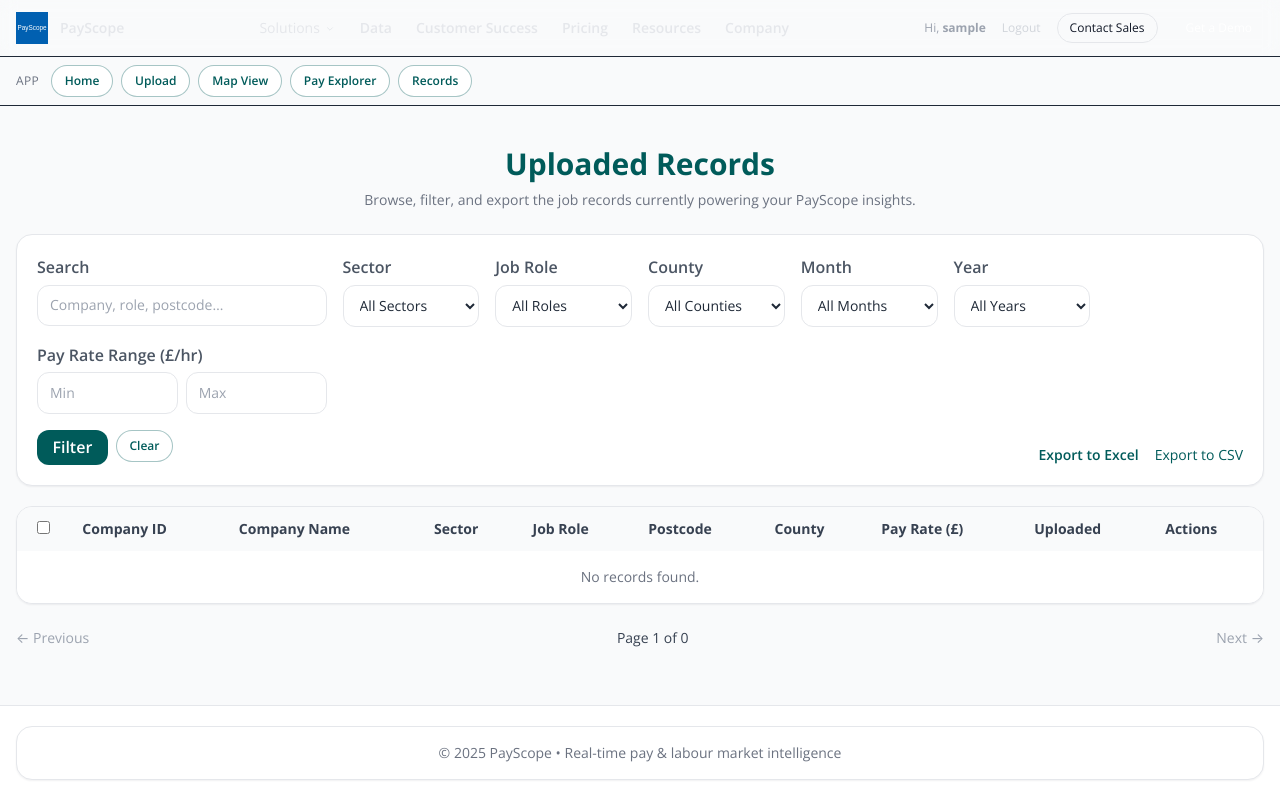
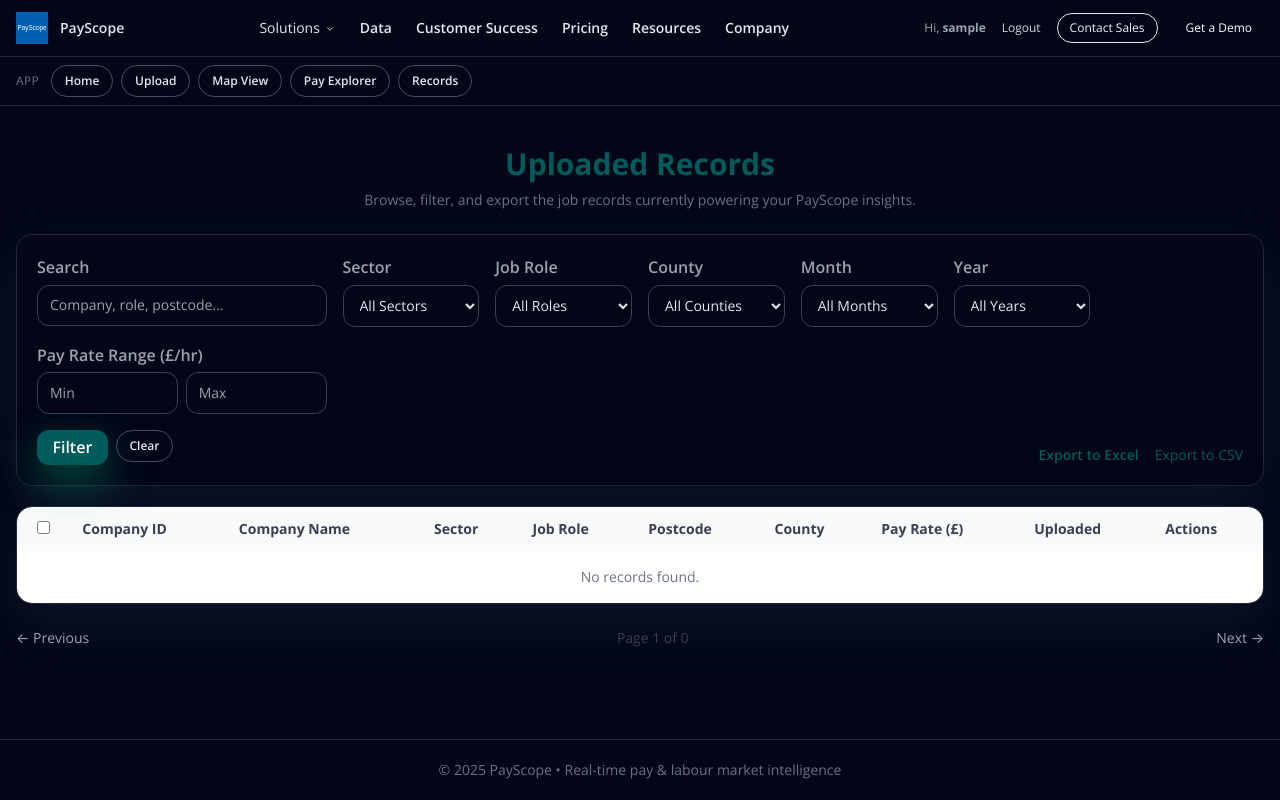
Before and after one commit to Dolman17/PayScope, a Flask app: page /records in a window 1280 px wide. Run offline with Flask 3, Linux system fonts and the light colour scheme; the visitor is signed in with stand-in values (Sample User, id 1); data that the repository does not hold is empty; parts of the project's set-up code (start-up, migrations or seed data) failed here and were passed over.

Commit message:
Update base.html

```diff
--- a/app/templates/base.html
+++ b/app/templates/base.html
@@ -31,26 +31,26 @@
       --brand-light: #60A5FA;
       --brand-dark: #013462;
 
-      /* Existing design tokens */
+      /* Design tokens */
       --brand-600: #0b6b6a;
-      --ink: #1f2937;
-      --ink-2: #4b5563;
-      --muted: #f3f4f6;
-      --card: #ffffff;
-      --ring: rgba(0,91,90,0.3);
-      --success-bg: #ecfdf5;
-      --success-fg: #065f46;
-      --info-bg: #eff6ff;
-      --info-fg: #1e40af;
-      --error-bg: #fef2f2;
-      --error-fg: #991b1b;
+      --ink: #e5e7eb;
+      --ink-2: #9ca3af;
+      --muted: #020617;
+      --card: #020617;
+      --ring: rgba(34,211,238,0.3);
+      --success-bg: #022c22;
+      --success-fg: #6ee7b7;
+      --info-bg: #1e293b;
+      --info-fg: #bfdbfe;
+      --error-bg: #450a0a;
+      --error-fg: #fecaca;
     }
 
     html, body { height: 100%; }
     body {
       font-family: 'Open Sans', system-ui, -apple-system, Segoe UI, Roboto, Arial, sans-serif;
-      background-color: #f9fafb;
-      color: #111827;
+      background-color:#020617;
+      color:#e5e7eb;
     }
 
     .btn{
@@ -68,43 +68,45 @@
     .btn-primary{
       background: var(--brand);
       color:#fff;
+      box-shadow: 0 16px 40px rgba(5,150,105,0.55);
     }
     .btn-primary:hover{
       background: var(--brand-600);
       transform: translateY(-1px);
-      box-shadow: 0 14px 35px rgba(15,23,42,0.45);
+      box-shadow: 0 20px 50px rgba(5,150,105,0.75);
     }
     .btn-secondary{
-      background:#fff;
-      color:var(--brand);
-      border-color: var(--brand);
+      background: transparent;
+      color: var(--brand-light);
+      border-color: rgba(148,163,184,0.6);
     }
     .btn-secondary:hover{
-      background: rgba(0,91,90,0.06);
+      background: rgba(15,23,42,0.75);
       transform: translateY(-1px);
-      box-shadow: 0 12px 30px rgba(15,23,42,0.35);
+      box-shadow: 0 14px 35px rgba(15,23,42,0.85);
     }
 
     .card{
       background: var(--card);
       border-radius: 1rem;
-      box-shadow: 0 1px 2px rgba(16,24,40,0.06);
-      border: 1px solid #e5e7eb;
+      box-shadow: 0 18px 60px rgba(15,23,42,0.95);
+      border: 1px solid #1f2937;
     }
 
     .input{
       width: 100%;
-      border:1px solid #e5e7eb;
-      background:#fff;
-      color:var(--ink);
+      border:1px solid #374151;
+      background:#020617;
+      color:#e5e7eb;
       padding: .6rem .75rem;
       border-radius:.75rem;
       outline: none;
-      transition: box-shadow .15s ease, border-color .15s ease;
+      transition: box-shadow .15s ease, border-color .15s ease, background-color .15s ease;
     }
     .input:focus{
-      border-color: var(--brand);
-      box-shadow: 0 0 0 4px var(--ring);
+      border-color: var(--brand-light);
+      box-shadow: 0 0 0 3px var(--ring);
+      background:#020617;
     }
     .label{
       display:block;
@@ -120,15 +122,16 @@
       padding: 0 .8rem;
       border-radius: 9999px;
       font-weight:600;
-      color: var(--brand);
-      border:1px solid rgba(0,91,90,0.35);
-      background:#fff;
+      color: #e5e7eb;
+      border:1px solid rgba(148,163,184,0.45);
+      background: transparent;
       transition: all .15s ease;
       font-size: 0.75rem;
     }
     .nav-chip:hover{
-      background: rgba(0,91,90,0.06);
+      background: rgba(15,23,42,0.85);
       transform: translateY(-1px);
+      border-color: rgba(56,189,248,0.6);
     }
 
     .flash{
@@ -166,10 +169,10 @@
     .card-hover:hover{
       transform: translateY(-2px);
       box-shadow:
-        0 18px 45px rgba(15,23,42,0.75),
-        0 0 0 1px rgba(45,212,191,0.35);
-      border-color: rgba(45,212,191,0.5);
-      background-color: rgba(15,23,42,0.98);
+        0 24px 70px rgba(15,23,42,0.95),
+        0 0 0 1px rgba(45,212,191,0.45);
+      border-color: rgba(45,212,191,0.7);
+      background-color: #020617;
     }
 
     /* Fade-in-on-scroll animation */
@@ -189,11 +192,11 @@
       overflow: hidden;
       border-radius: 1.5rem;
       background:
-        radial-gradient(circle at top left, rgba(45,212,191,0.18), transparent 55%),
-        radial-gradient(circle at bottom right, rgba(59,130,246,0.22), transparent 60%),
+        radial-gradient(circle at top left, rgba(45,212,191,0.22), transparent 55%),
+        radial-gradient(circle at bottom right, rgba(59,130,246,0.3), transparent 60%),
         #020617;
-      border: 1px solid rgba(148,163,184,0.4);
-      box-shadow: 0 28px 80px rgba(15,23,42,0.95);
+      border: 1px solid rgba(148,163,184,0.65);
+      box-shadow: 0 32px 90px rgba(15,23,42,0.98);
     }
     .hero-shell::before{
       content:"";
@@ -208,66 +211,36 @@
       border-radius: 9999px;
       pointer-events: none;
       opacity: 0.55;
-      filter: blur(0);
     }
     .hero-orbit--teal{
       width: 220px;
       height: 220px;
-      background: radial-gradient(circle, rgba(45,212,191,0.8), transparent 60%);
+      background: radial-gradient(circle, rgba(45,212,191,1), transparent 60%);
       top:-40px;
       right:-40px;
     }
     .hero-orbit--blue{
       width: 260px;
       height: 260px;
-      background: radial-gradient(circle, rgba(59,130,246,0.8), transparent 60%);
+      background: radial-gradient(circle, rgba(59,130,246,1), transparent 60%);
       bottom:-80px;
       left:-80px;
-      opacity:0.5;
+      opacity:0.55;
     }
     .hero-orbit--amber{
       width: 140px;
       height: 140px;
-      background: radial-gradient(circle, rgba(251,191,36,0.7), transparent 60%);
+      background: radial-gradient(circle, rgba(251,191,36,0.85), transparent 60%);
       top:32%;
       left:46%;
-      opacity:0.25;
-    }
-
-    /* Dark-mode overrides */
-    @media (prefers-color-scheme: dark){
-      body{
-        background-color:#020617;
-        color:#e5e7eb;
-      }
-      .card{
-        background-color:#020617;
-        border-color:#1f2937;
-        box-shadow: 0 10px 40px rgba(15,23,42,0.9);
-      }
-      .flash-success{
-        background:#022c22;
-        color:#6ee7b7;
-      }
-      .flash-info{
-        background:#1e293b;
-        color:#bfdbfe;
-      }
-      .flash-error{
-        background:#450a0a;
-        color:#fecaca;
-      }
-      footer{
-        background-color:#020617;
-        border-top-color:#020617;
-      }
+      opacity:0.35;
     }
   </style>
 
   <meta name="csrf-token" content="{{ csrf_token() if csrf_token is defined else '' }}">
 </head>
 
-<body class="bg-gray-50 text-gray-900 min-h-screen flex flex-col">
+<body class="bg-gray-950 text-gray-100 min-h-screen flex flex-col">
 
   <!-- HEADER -->
   <header class="app-header">
@@ -303,43 +276,43 @@
               </svg>
             </button>
 
-            <!-- Mega menu panel -->
+            <!-- Mega menu panel (dark) -->
             <div class="absolute left-1/2 transform -translate-x-1/2 mt-3 hidden group-hover:block">
-              <div class="bg-white rounded-xl shadow-2xl border border-gray-200 p-4"
+              <div class="bg-gray-950/98 rounded-xl shadow-2xl border border-gray-800 p-4"
                    style="min-width: 36rem;">
-                <div class="grid grid-cols-2 gap-4 text-sm">
+                <div class="grid grid-cols-2 gap-4 text-sm text-gray-100">
                   <div>
-                    <p class="text-xs font-semibold text-gray-500 uppercase mb-2">PayScope platform</p>
-                    <a href="{{ url_for('maps.pay_explorer') }}" class="flex flex-col mb-3 p-2 rounded-lg hover:bg-gray-50">
-                      <span class="font-semibold text-gray-900">Pay Explorer</span>
-                      <span class="text-xs text-gray-600">
+                    <p class="text-xs font-semibold text-gray-400 uppercase mb-2">PayScope platform</p>
+                    <a href="{{ url_for('maps.pay_explorer') }}" class="flex flex-col mb-3 p-2 rounded-lg hover:bg-gray-900">
+                      <span class="font-semibold text-gray-100">Pay Explorer</span>
+                      <span class="text-xs text-gray-400">
                         Role-level benchmarks across regions and sectors.
                       </span>
                     </a>
-                    <a href="{{ url_for('maps.map_sector_select') }}" class="flex flex-col mb-3 p-2 rounded-lg hover:bg-gray-50">
-                      <span class="font-semibold text-gray-900">Map View</span>
-                      <span class="text-xs text-gray-600">
+                    <a href="{{ url_for('maps.map_sector_select') }}" class="flex flex-col mb-3 p-2 rounded-lg hover:bg-gray-900">
+                      <span class="font-semibold text-gray-100">Map View</span>
+                      <span class="text-xs text-gray-400">
                         Visualise pay, demand and competition on the map.
                       </span>
                     </a>
-                    <a href="{{ url_for('records.records') }}" class="flex flex-col p-2 rounded-lg hover:bg-gray-50">
-                      <span class="font-semibold text-gray-900">Internal Pay Records</span>
-                      <span class="text-xs text-gray-600">
+                    <a href="{{ url_for('records.records') }}" class="flex flex-col p-2 rounded-lg hover:bg-gray-900">
+                      <span class="font-semibold text-gray-100">Internal Pay Records</span>
+                      <span class="text-xs text-gray-400">
                         Overlay your own pay data on top of the market.
                       </span>
                     </a>
                   </div>
 
                   <div>
-                    <p class="text-xs font-semibold text-gray-500 uppercase mb-2">Use cases</p>
-                    <div class="space-y-2 text-xs text-gray-700">
+                    <p class="text-xs font-semibold text-gray-400 uppercase mb-2">Use cases</p>
+                    <div class="space-y-2 text-xs text-gray-400">
                       <p>• Annual pay review & benchmarking</p>
                       <p>• Difficult-to-fill roles & hot spots</p>
                       <p>• Board / union pay story packs</p>
                       <p>• New site or service planning</p>
                     </div>
                     <div class="mt-4">
-                      <a href="{{ url_for('marketing.solutions') }}" class="text-xs font-semibold text-[var(--brand)] hover:underline">
+                      <a href="{{ url_for('marketing.solutions') }}" class="text-xs font-semibold text-teal-300 hover:underline">
                         Explore all solutions →
                       </a>
                     </div>
@@ -439,12 +412,12 @@
     {% block content %}{% endblock %}
   </main>
 
-  <!-- Footer -->
-  <footer class="bg-white text-center text-sm text-gray-500 py-5 border-t">
+    <!-- Footer -->
+  <footer class="bg-gray-950 text-center text-sm text-gray-500 py-5 border-t border-gray-800">
     <div class="max-w-7xl mx-auto px-4">
-      <div class="card p-4">
-        <p>&copy; {{ current_year }} PayScope • Real-time pay & labour market intelligence</p>
-      </div>
+      <p class="text-gray-500">
+        &copy; {{ current_year }} PayScope • Real-time pay & labour market intelligence
+      </p>
     </div>
   </footer>
 
```
